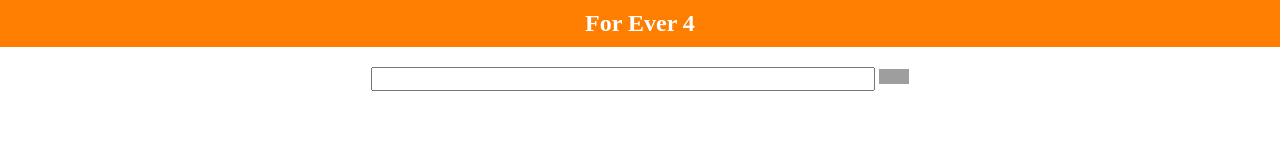
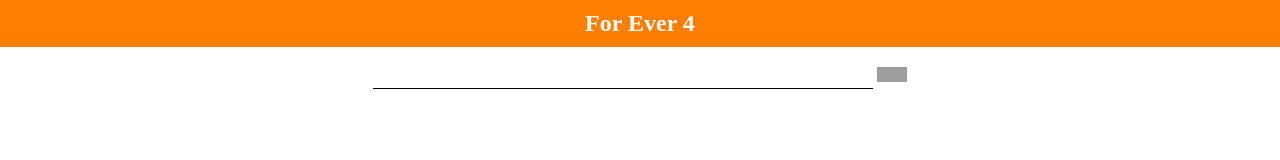
Before and after one commit to future4code/hooks-Tatiana-Santos, a plain HTML site: page modulo2/css-bufixes/exercicio-bugfixes/comprar.html in a window 1280 px wide. Shown: the top 160 px of the page. Drawn offline with Linux system fonts and the light colour scheme; grey boxes are pictures that could not be loaded.

Commit message:
retirei a borda com o border, border-bottom e outline

```diff
--- a/modulo2/css-bufixes/exercicio-bugfixes/index.css
+++ b/modulo2/css-bufixes/exercicio-bugfixes/index.css
@@ -59,7 +59,6 @@ div img {
     width: 30px;
     height: 15px;
     background: none;
-
 }
 
 
@@ -120,6 +119,12 @@ td button {
     height: 100px;
 }
 
+.container-do-search input {
+  border: 0;
+  border-bottom: 1px solid #000;
+  outline: 0;
+}
+
 
 #back-button {
     background-color: white;
```
